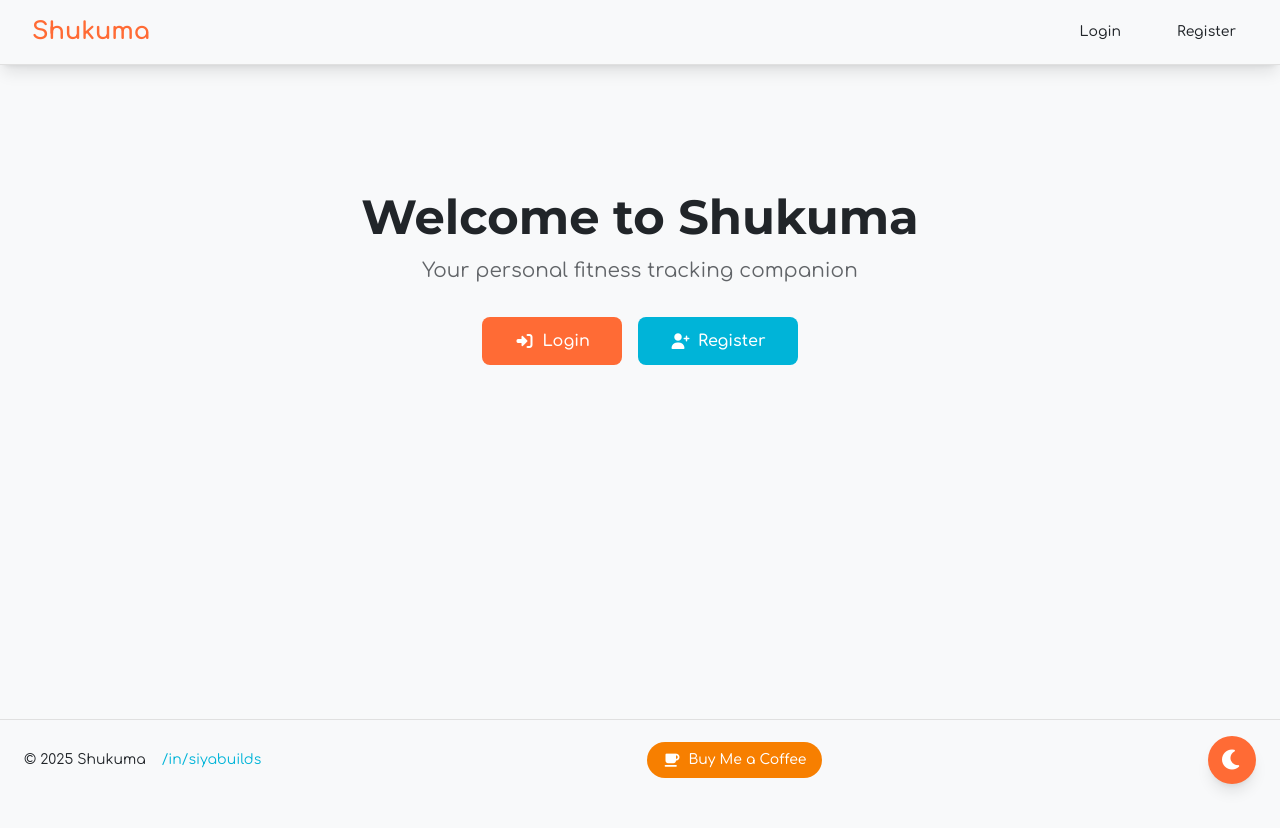
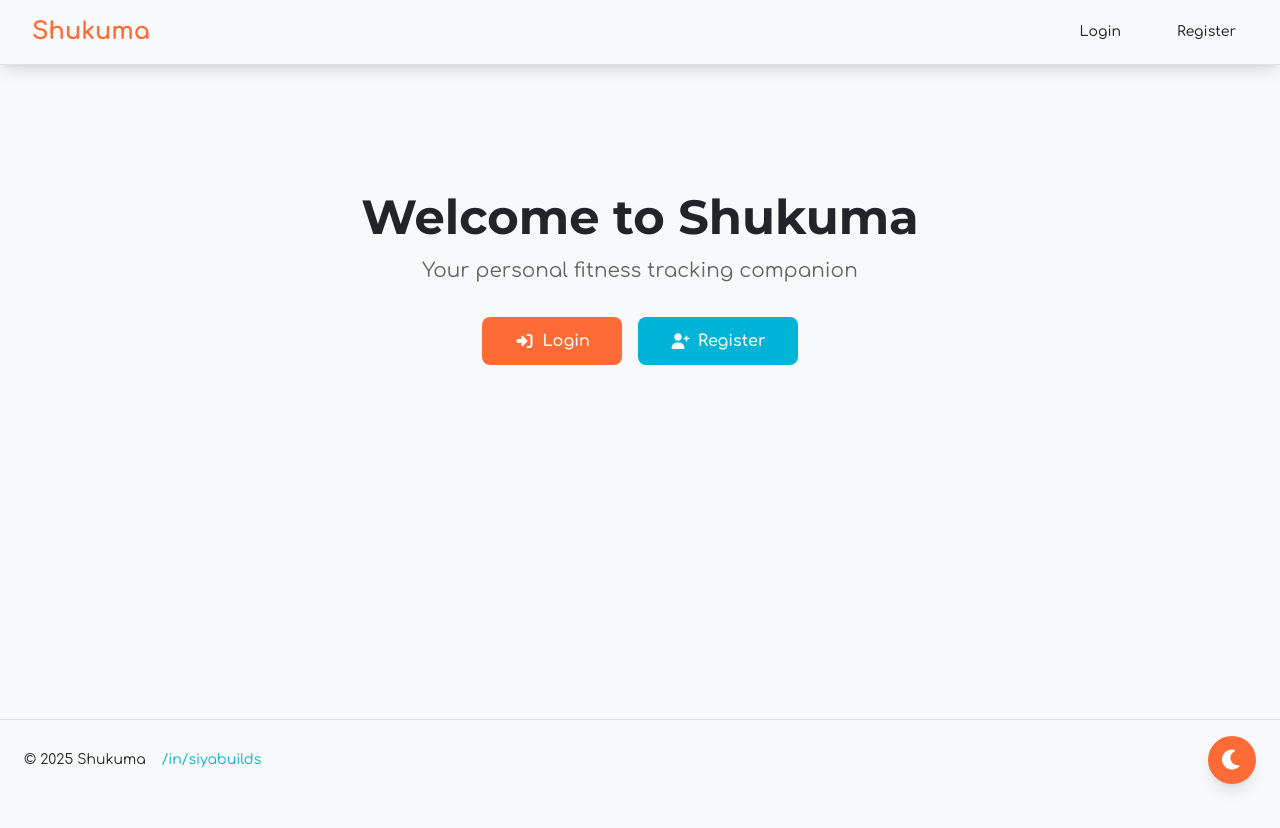
Before and after one commit to siyabuilds/shukuma-web, a Next.js app: page / in a window 1280 px wide. Shown: the top 828 px of the page. Built offline with nearby package versions, Linux system fonts and the light colour scheme.

Commit message:
feat: remove "Buy Me a Coffee" button from Footer component

```diff
--- a/components/Footer.tsx
+++ b/components/Footer.tsx
@@ -50,14 +50,6 @@ export default function Footer() {
           </a>
         </div>
 
-        {/* Center: Buy Me Coffee Button */}
-        <button
-          onClick={handleCoffeeClick}
-          className="px-4 py-2 bg-warning hover:bg-primary text-white rounded-full text-sm font-medium transition-all duration-300 hover:shadow-lg active:scale-95 flex items-center gap-2"
-        >
-          <i className="fas fa-coffee"></i> Buy Me a Coffee
-        </button>
-
         {/* Right: Theme Toggle */}
         <div>
           <ThemeToggle />
```
